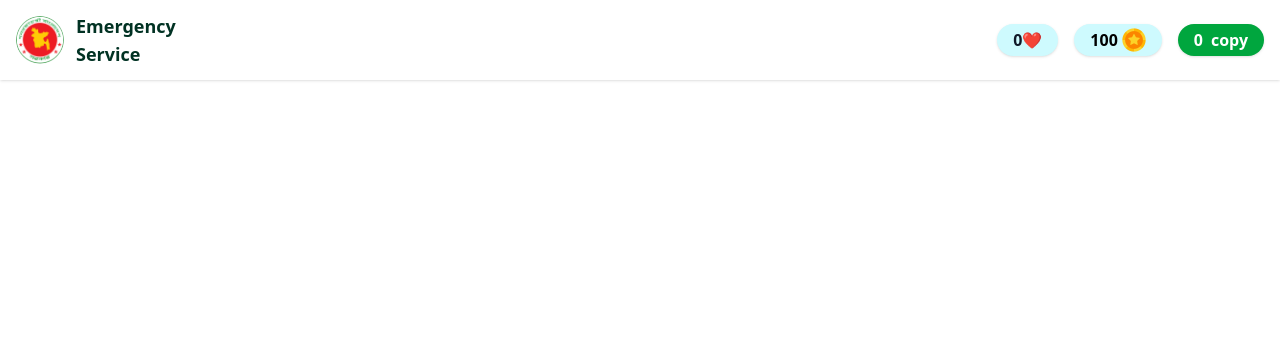
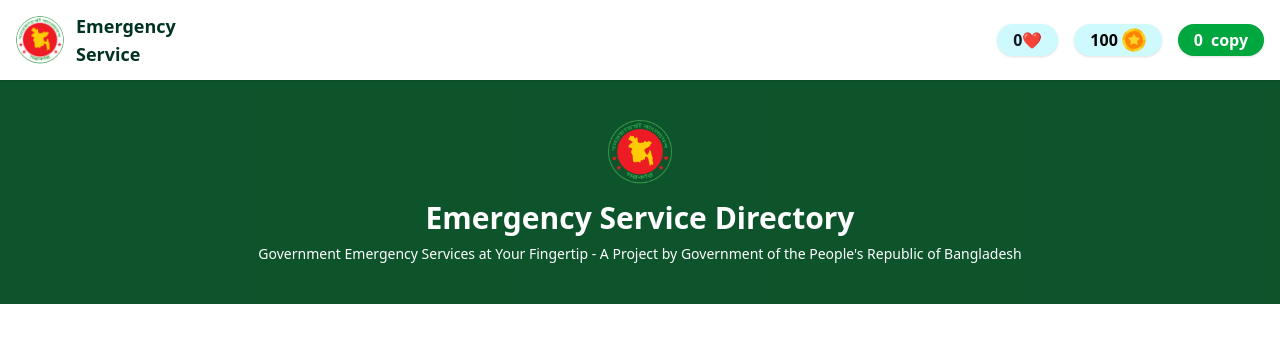
Before and after one commit to Halim923/my-five-assignment-task, a plain HTML site: page index.html in a window 1280 px wide. Drawn offline with nearby package versions, Linux system fonts and the light colour scheme.

Commit message:
added the hero section

```diff
--- a/index.html
+++ b/index.html
@@ -31,5 +31,12 @@
       </div>
     </div>
   </nav>
+
+  <!-- Hero Section -->
+  <header class="bg-gradient-to-r from-green-900 to-green-900 text-center py-10 text-white">
+    <img src="assets/logo.png" alt="Bangladesh Logo" class="mx-auto w-16 h-16 mb-4">
+    <h1 class="text-3xl font-bold">Emergency Service Directory</h1>
+    <p class="mt-2 text-sm">Government Emergency Services at Your Fingertip - A Project by Government of the People's Republic of Bangladesh</p>
+  </header>
 </body>
 </html>
```
